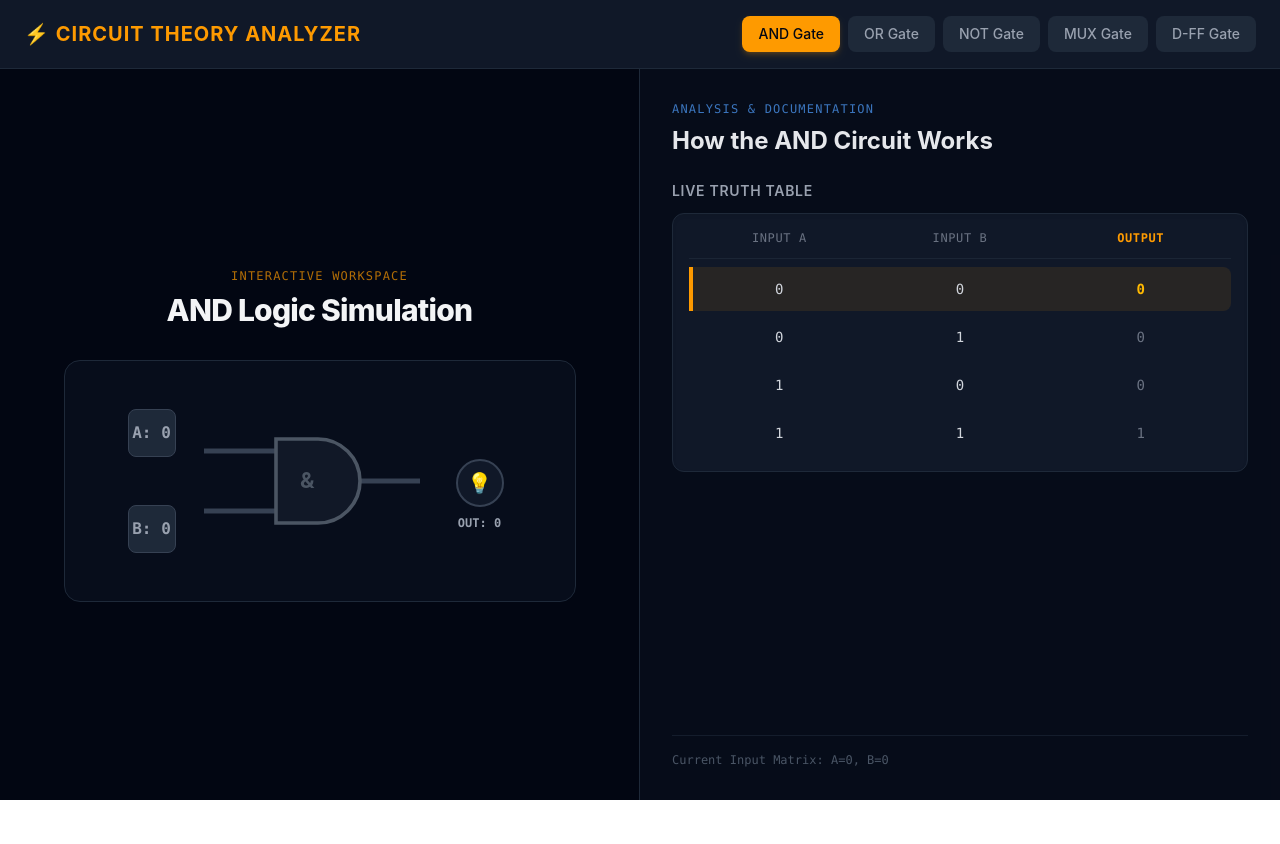
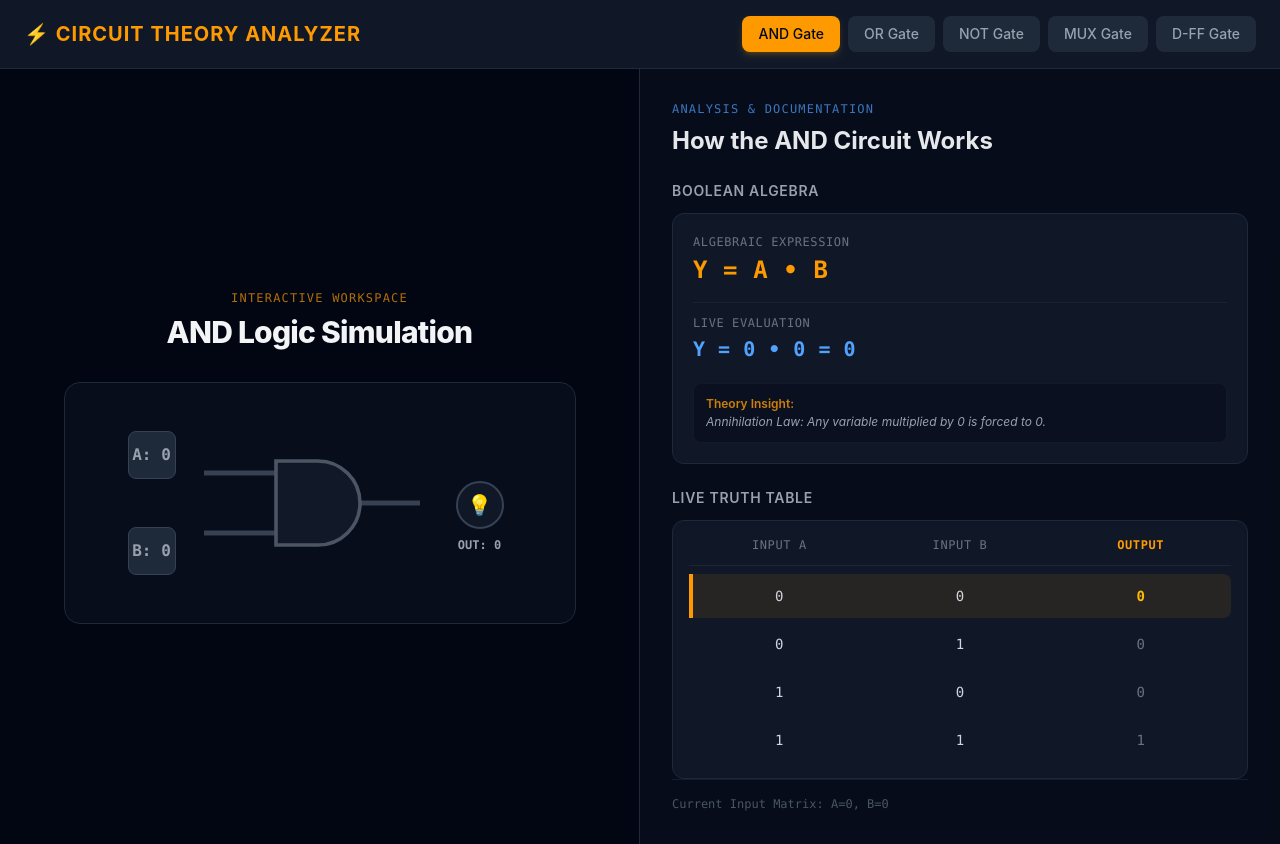
Before and after one commit to YOLO-GIT/circuits_theory, a React (Vite) app: page / in a window 1280 px wide. Before the commit the page ends 800 px from the top, so only its background shows below. Built offline with nearby package versions, Linux system fonts and the light colour scheme.

Commit message:
feat: add NotGate and BooleanFormula components; update TruthTable for NOT logic handling

```diff
--- a/src/App.tsx
+++ b/src/App.tsx
@@ -2,7 +2,9 @@ import { useState } from "react";
 import { motion } from "framer-motion";
 import AndGate from "./components/AndGate";
 import OrGate from "./components/OrGate";
+import NotGate from "./components/NotGate";
 import TruthTable from "./components/TruthTable";
+import BooleanFormula from "./components/BooleanFormula";
 
 type ModuleType = "AND" | "OR" | "NOT" | "MUX" | "D-FF";
 
@@ -59,6 +61,9 @@ export default function App() {
               transition={{ duration: 0.2 }}
               className="w-full flex justify-center"
             >
+              {activeModule === "NOT" && (
+                <NotGate inputA={gateInputA} setInputA={setGateInputA} />
+              )}
               {activeModule === "AND" && (
                 <AndGate
                   inputA={gateInputA}
@@ -77,7 +82,9 @@ export default function App() {
                 />
               )}
 
-              {activeModule !== "AND" && activeModule !== "OR" && (
+              {activeModule !== "AND" &&
+                activeModule !== "OR" &&
+                activeModule !== "NOT" && (
                   <p className="text-gray-500 italic max-w-md mx-auto">
                     {activeModule} logic engine wrapper is ready. Waiting for
                     implementation!
@@ -88,6 +95,7 @@ export default function App() {
         </section>
 
         {/* ZONE 2: THE DATA & THEORY PANEL (RIGHT) */}
+        {/* ZONE 2: THE DATA & THEORY PANEL (RIGHT) */}
         <section className="p-8 bg-gray-900/30 flex flex-col justify-between">
           <div>
             <span className="text-xs font-mono text-blue-400/70 tracking-widest uppercase block mb-2">
@@ -97,22 +105,39 @@ export default function App() {
               How the {activeModule} Circuit Works
             </h2>
 
-            {/* RENDER DYNAMIC TRUTH TABLE */}
-            {activeModule === "AND" || activeModule === "OR" ? (
-              <div className="mb-6">
+            {/* RENDER DYNAMIC TRUTH TABLE & BOOLEAN METRICS */}
+            {activeModule === "AND" ||
+            activeModule === "OR" ||
+            activeModule === "NOT" ? (
+              <div className="flex flex-col gap-6">
+                {/* NEW: Dynamic Algebraic Equation Reader */}
+                <div>
+                  <h3 className="text-sm font-semibold text-gray-400 uppercase tracking-wider mb-3">
+                    Boolean Algebra
+                  </h3>
+                  <BooleanFormula
+                    gateType={activeModule as "AND" | "OR" | "NOT"}
+                    inputA={gateInputA}
+                    inputB={gateInputB}
+                  />
+                </div>
+
+                {/* Existing Live Truth Table */}
+                <div>
                   <h3 className="text-sm font-semibold text-gray-400 uppercase tracking-wider mb-3">
                     Live Truth Table
                   </h3>
                   <TruthTable
                     currentA={gateInputA}
                     currentB={gateInputB}
-                  gateType={activeModule as "AND" | "OR"}
+                    gateType={activeModule as "AND" | "OR" | "NOT"}
                   />
+                </div>
               </div>
             ) : (
               <div className="bg-gray-900 border border-gray-800 rounded-xl p-6 mb-6">
                 <p className="text-gray-500 text-sm italic">
-                  Truth table matrix for {activeModule} coming soon...
+                  Analysis framework for {activeModule} coming soon...
                 </p>
               </div>
             )}
--- a/src/components/AndGate.tsx
+++ b/src/components/AndGate.tsx
@@ -71,14 +71,6 @@ export default function AndGate({
               stroke="#4b5563"
               strokeWidth="3"
             />
-            <text
-              x="90"
-              y="56"
-              fill="#4b5563"
-              className="font-sans font-bold text-lg pointer-events-none select-none"
-            >
-              &
-            </text>
           </svg>
         </div>
 
--- a/src/components/OrGate.tsx
+++ b/src/components/OrGate.tsx
@@ -51,9 +51,6 @@ export default function OrGate({ inputA, inputB, setInputA, setInputB }: OrGateP
               stroke="#4b5563"
               strokeWidth="3"
             />
-            <text x="88" y="56" fill="#4b5563" className="font-sans font-bold text-lg pointer-events-none select-none">
-              ≥1
-            </text>
           </svg>
         </div>
 
--- a/src/components/TruthTable.tsx
+++ b/src/components/TruthTable.tsx
@@ -3,18 +3,31 @@ import { motion } from "framer-motion";
 interface TruthTableProps {
   currentA: boolean;
   currentB: boolean;
-  gateType: "AND" | "OR";
+  gateType: "AND" | "OR" | "NOT"; // Added "NOT" here
 }
 
 export default function TruthTable({ currentA, currentB, gateType }: TruthTableProps) {
-  const rows = [
-    { a: false, b: false },
-    { a: false, b: true },
-    { a: true, b: false },
-    { a: true, b: true },
-  ].map((row) => {
-    const output = gateType === "AND" ? row.a && row.b : row.a || row.b;
-    const isRowActive = row.a === currentA && row.b === currentB;
+  const isSingleInput = gateType === "NOT";
+
+  // 1. Generate rows conditionally based on input count
+  const baseRows = isSingleInput
+    ? [{ a: false, b: false }, { a: true, b: false }] // Only care about A for NOT
+    : [{ a: false, b: false }, { a: false, b: true }, { a: true, b: false }, { a: true, b: true }];
+
+  const rows = baseRows.map((row) => {
+    let output = false;
+    let isRowActive = false;
+
+    if (gateType === "AND") {
+      output = row.a && row.b;
+      isRowActive = row.a === currentA && row.b === currentB;
+    } else if (gateType === "OR") {
+      output = row.a || row.b;
+      isRowActive = row.a === currentA && row.b === currentB;
+    } else if (gateType === "NOT") {
+      output = !row.a; // Logic Inversion Engine
+      isRowActive = row.a === currentA;
+    }
 
     return { ...row, output, isRowActive };
   });
@@ -22,21 +35,24 @@ export default function TruthTable({ currentA, currentB, gateType }: TruthTableP
   return (
     <div className="bg-gray-900 border border-gray-800 rounded-xl p-4 shadow-inner font-mono text-sm">
 
-      {/* 1. TABLE HEADER USING GRID */}
-      <div className="grid grid-cols-3 text-gray-500 border-b border-gray-800/80 uppercase text-xs tracking-wider text-center pb-3 mb-2">
+      {/* Dynamic Column Grid Header */}
+      <div className={`grid text-gray-500 border-b border-gray-800/80 uppercase text-xs tracking-wider text-center pb-3 mb-2 ${
+        isSingleInput ? "grid-cols-2" : "grid-cols-3"
+      }`}>
         <div>Input A</div>
-        <div>Input B</div>
+        {!isSingleInput && <div>Input B</div>}
         <div className="text-amber-500 font-bold">Output</div>
       </div>
 
-      {/* 2. TABLE BODY ROWS */}
+      {/* Table Body Rows */}
       <div className="flex flex-col gap-1">
         {rows.map((row, idx) => (
           <div
             key={idx}
-            className="grid grid-cols-3 text-center py-3 relative items-center rounded-lg"
+            className={`grid text-center py-3 relative items-center rounded-lg ${
+              isSingleInput ? "grid-cols-2" : "grid-cols-3"
+            }`}
           >
-            {/* The sliding background now works flawlessly without displacing content */}
             {row.isRowActive && (
               <motion.div
                 layoutId="activeRowIndicator"
@@ -46,7 +62,8 @@ export default function TruthTable({ currentA, currentB, gateType }: TruthTableP
             )}
 
             <div className="z-10 relative text-gray-300">{row.a ? "1" : "0"}</div>
-            <div className="z-10 relative text-gray-300">{row.b ? "1" : "0"}</div>
+            {!isSingleInput && <div className="z-10 relative text-gray-300">{row.b ? "1" : "0"}</div>}
+
             <div
               className={`z-10 relative ${
                 row.isRowActive ? "text-amber-400 font-bold" : "text-gray-500"
```
Lines whose indentation alone changed are shown as unchanged.
